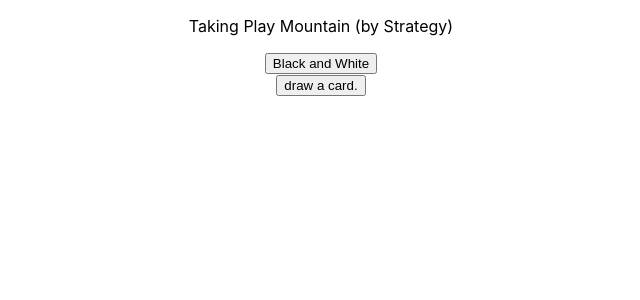
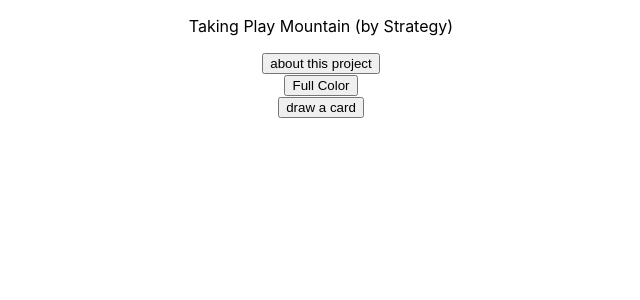
Before and after one commit to austindryden/oblique-scapes, a React (Create React App) app: page / in a window 1280 px wide. Shown: the top 300 px of the page, without its empty margins (319-959 px from the left). Built offline with nearby package versions, Linux system fonts and the light colour scheme.

Commit message:
all things working

```diff
--- a/package.json
+++ b/package.json
@@ -3,6 +3,7 @@
   "version": "0.1.0",
   "private": true,
   "dependencies": {
+    "@material-ui/core": "^4.9.3",
     "@testing-library/jest-dom": "^4.2.4",
     "@testing-library/react": "^9.3.2",
     "@testing-library/user-event": "^7.1.2",
--- /dev/null
+++ b/src/About.js
@@ -0,0 +1,8 @@
+import React from "react";
+
+export default function About({handleClick, colorMode}){
+    // let colorStyle = colorMode ? {"backgroundColor" :"rgba(68,119,174,0.6)"} : {"backgroundColor" :"rgba(0,0,0,0.4)"};
+    return(<div onClick={handleClick} className="about-popover" style={colorMode ? {"backgroundColor" :"rgba(68,119,174,0.6)"} : {"backgroundColor" :"rgba(0,0,0,0.4)"}}>
+        <p>heres some words in the About Component!!!</p>
+        </div>)
+}
--- a/src/CardDeck.js
+++ b/src/CardDeck.js
@@ -2,18 +2,20 @@ import React from "react";
 import Card from "./Card";
 import axios from "axios";
 const api = "https://cors-anywhere.herokuapp.com/http://brianeno.needsyourhelp.org/draw";
+const defaultStrat = "Honor thy error as a hidden intention";
 
 export default class CardDeck extends React.Component{
     constructor(props){
         super(props);
         this.state={
             cardStack:[],
-            currentCardIndex:0
+            currentCardIndex:0,
+            loading:false
         }
     }
     render(){
         return(<div className="card-deck">
-            <button onClick={this._newCardClick}>draw a card.</button>
+            {this.state.loading ? <br />:<button onClick={this._newCardClick}>draw a card</button>}
             {this.state.cardStack.length === 0 ? "" : <Card image={this.state.cardStack[this.state.currentCardIndex].image} strat={this.state.cardStack[this.state.currentCardIndex].strat} colorMode={this.props.colorMode} />}
             <br />
             {this.state.currentCardIndex < (this.state.cardStack.length-1) ? <button onClick={this._backClick}>back</button>:""}
@@ -37,14 +39,22 @@ export default class CardDeck extends React.Component{
         this.setState(newState);
 
     }
+
     _newCardClick = async () =>{
-        console.log("SHI!");
-        let newStrat = await axios.get(api, {headers:{'X-Requested-With':'XMLHttpRequest'}});
-        let newCard = {strat:newStrat.data.strategy, image:"/images/noguchi" + String(Math.ceil(Math.random()*55)) + ".jpg"};
+        this.setState({...this.state, loading:true});
+        let newStrat;
+        try{
+            newStrat = await axios.get(api, {headers:{'X-Requested-With':'XMLHttpRequest'}});
+            newStrat = newStrat.data.strategy;
+        } catch(error){
+            newStrat = defaultStrat;
+        }
+        let newCard = {strat:newStrat, image:"/images/noguchi" + String(Math.ceil(Math.random()*55)) + ".jpg"};
         let newState = {...this.state};
         newState.cardStack = [...this.state.cardStack];
         newState.cardStack.splice(newState.currentCardIndex,0,newCard);
-        console.log(newState);
+        newState.loading=false;
+
         this.setState(newState);
     }
 }
--- a/src/ObiApp.js
+++ b/src/ObiApp.js
@@ -1,19 +1,31 @@
 import React from "react";
 import CardDeck from "./CardDeck";
+import About from "./About";
 
 export default class ObiApp extends React.Component{
     constructor(props){
         super(props);
         this.state = {
-            colorMode:true
+            colorMode:false,
+            aboutMode:false
         }
     }
 
     render(){
         return(<div>
-            <button onClick={this._changeColor}> {this.state.colorMode ? "Black and White" : "      Full Color      "}</button>
+            <button onClick={this._changeAbout}>{this.state.aboutMode ? "use this project" : "about this project" }</button><br />
+            <button style={{display:""}} onClick={this._changeColor}> {this.state.colorMode ? "Black and White" : "      Full Color      "}</button>
+            {/* <div style={{display:(this.state.aboutMode ? "":"none")}}><About colorMode={this.state.colorMode} />  </div>
+            <div style={{display:(this.state.aboutMode ? "none":"")}}><CardDeck colorMode={this.state.colorMode} /></div> */}
+            {this.state.aboutMode && <About handleClick={this._changeAbout} colorMode={this.state.colorMode} />}
             <CardDeck colorMode={this.state.colorMode} />
         </div>)
+    }
+
+    _changeAbout = ()=>{
+        let newState = {...this.state};
+        newState.aboutMode = !newState.aboutMode;
+        this.setState(newState);
     }
 
     _changeColor =()=>{
--- a/src/index.css
+++ b/src/index.css
@@ -11,3 +11,28 @@ code {
   font-family: source-code-pro, Menlo, Monaco, Consolas, 'Courier New',
     monospace;
 }
+
+html,body {
+  height: 100%;
+  width: 100%;
+  position: relative;
+}
+
+.about-popover{
+  display: flex;
+  justify-content: center;
+  align-items: center;
+  height: 100%;
+  width: 100%;
+  position: absolute;
+  z-index:1;
+  top:0;
+  left:0;
+}
+
+.about-popover > *{
+  /* position: absolute; */
+  background-color: white;
+  height: 500px;
+  width: 500px;
+}
```
Also changed, not shown: src/AboutFake.js (added, +39 -0 lines), 2 other files (tests, documents, lock files or other folders).
